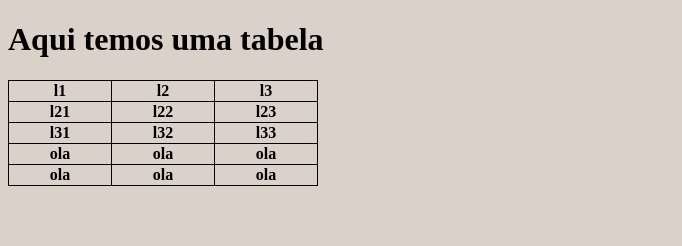
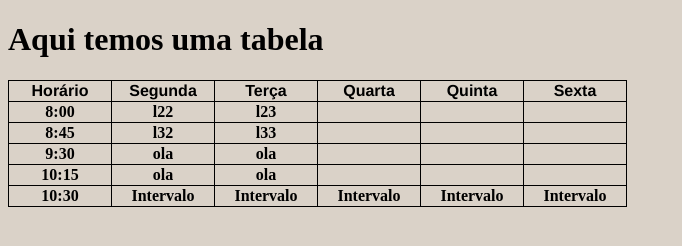
Before and after one commit to ManuelaLuchSilva/lista-desenvolvimentoWeb, a plain HTML site: page index.html in a window 1280 px wide. Shown: the whole page, without its empty margins (0-682 px from the left). Drawn offline with Linux system fonts and the light colour scheme.

Commit message:
base, adicionar style, conteudo e beleza

```diff
--- a/index.html
+++ b/index.html
@@ -15,35 +15,61 @@
         table{
             border-collapse: collapse;
         }
+        .definicao{
+            font-family: 'Franklin Gothic Medium', 'Arial Narrow', Arial, sans-serif;
+        }
     </style>
 </head>
 <body>
     <h1>Aqui temos uma tabela</h1>
     <table>
-        <tr>
-            <th>l1</th>
-            <th>l2</th>
-            <th>l3</th>
+        <tr class="definicao">
+            <th>Horário</th>
+            <th>Segunda</th>
+            <th>Terça</th>
+            <th>Quarta</th>
+            <th>Quinta</th>
+            <th>Sexta</th>
         </tr>
         <tr>
-            <th>l21</th>
+            <th>8:00</th>
             <th>l22</th>
             <th>l23</th>
+            <th></th>
+            <th></th>
+            <th></th>
         </tr>
         <tr>
-            <th>l31</th>
+            <th>8:45</th>
             <th>l32</th>
             <th>l33</th>
+            <th></th>
+            <th></th>
+            <th></th>
         </tr>
         <tr>
+            <th>9:30</th>
             <th>ola</th>
             <th>ola</th>
-            <th>ola</th>
+            <th></th>
+            <th></th>
+            <th></th>
         </tr>
         <tr>
+            <th>10:15</th>
             <th>ola</th>
             <th>ola</th>
-            <th>ola</th>
+            <th></th>
+            <th></th>
+            <th></th>
+        </tr>
+        <tr>
+            <th>10:30</th>
+            <th>Intervalo</th>
+            <th>Intervalo</th>
+            <th>Intervalo</th>
+            <th>Intervalo</th>
+            <th>Intervalo</th>
         </tr>
     </table>
 </body>
```
